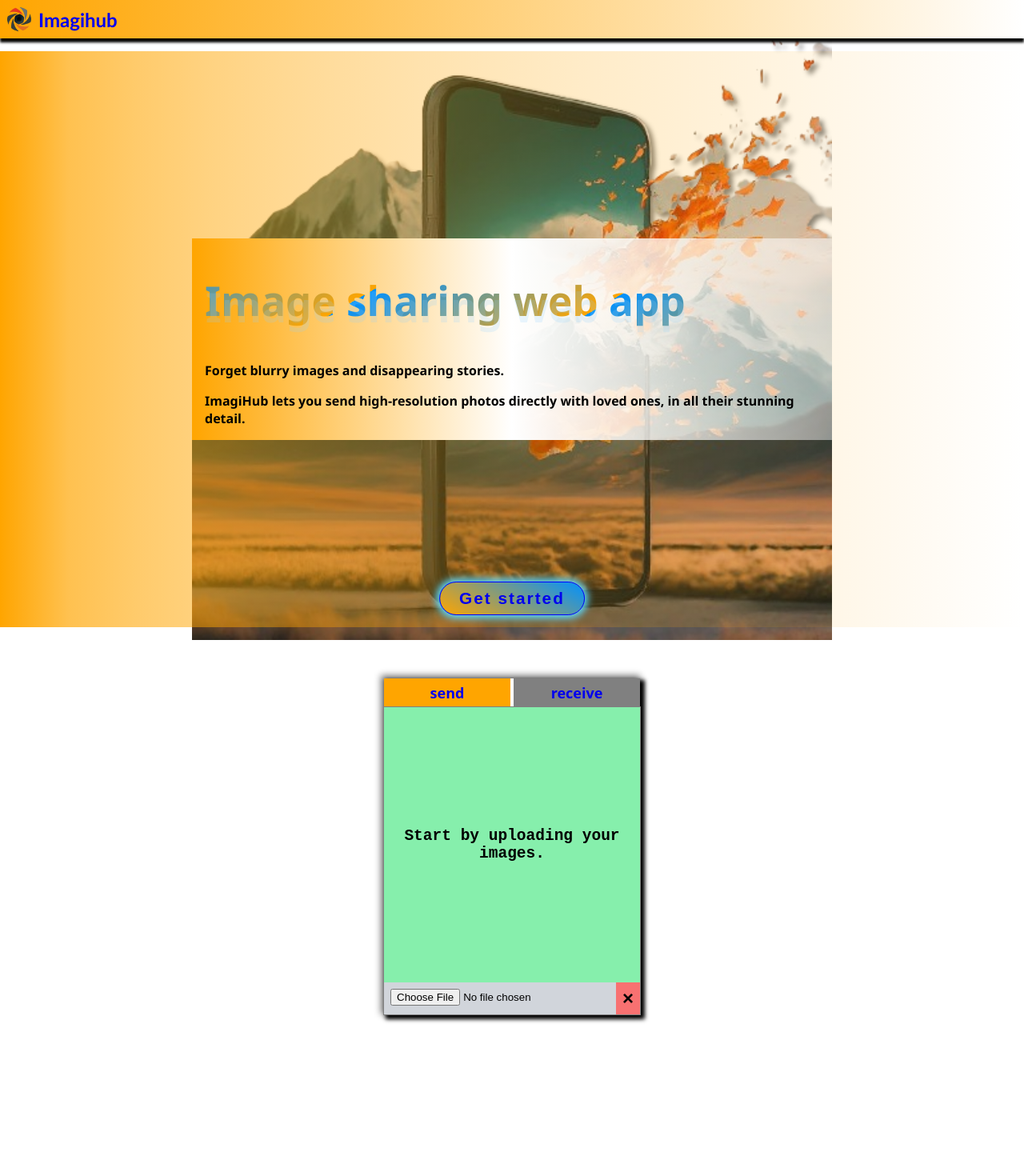
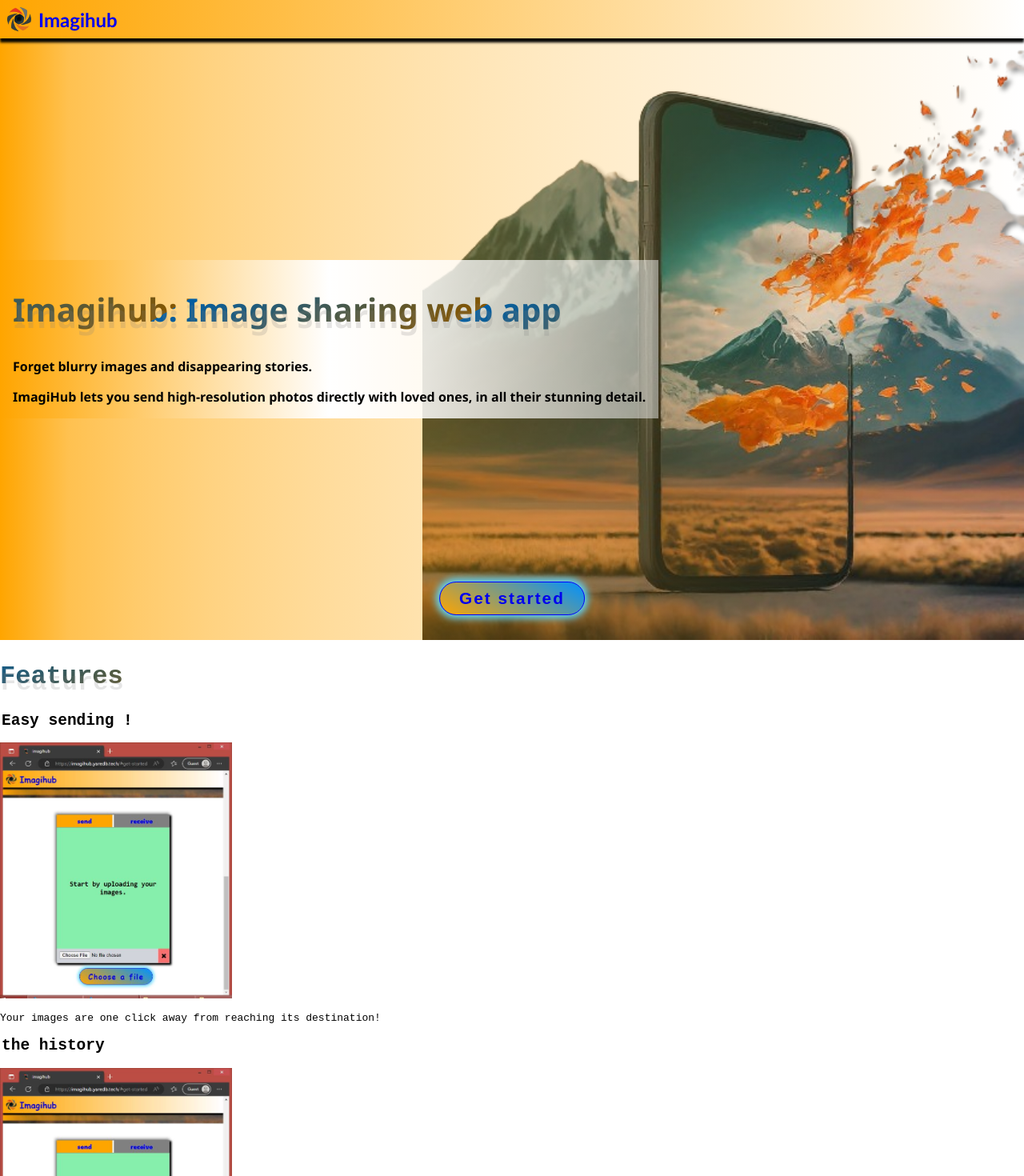
Before and after one commit to yaredybk/imagihub_app, a React (Vite) app: page / in a window 1280 px wide. Shown: the top 1470 px of the page at 80% size. Before the commit the page ends 1356 px from the top, so only its background shows below. Built offline with nearby package versions, Linux system fonts and the light colour scheme.

Commit message:
landing page progress

```diff
--- a/index.css
+++ b/index.css
@@ -4,6 +4,8 @@ body {
     margin: 0;
     --c1: orange;
     --c2: rgb(0, 145, 255);
+    --c1-d: rgb(133, 86, 0);
+    --c2-d: rgb(0, 94, 165);
     --c3: gray;
     --c3: white;
 }
@@ -19,7 +21,7 @@ header {
     z-index: 20;
 }
 
-header h1 {
+header b {
     font-family: cursive, 'Gill Sans', 'Gill Sans MT', Calibri, 'Trebuchet MS', sans-serif;
     display: flex;
     align-items: center;
@@ -28,30 +30,47 @@ header h1 {
     margin-block: 0.3rem;
     font-size: 1.5rem;
 }
+h1{
+    color:var(--c2);
+    background-image: repeating-linear-gradient(-30deg, var(--c1-d) 8rem, var(--c2-d) 20rem, rgb(160, 160, 160) 3rem);
+    background-clip: text;
+    background-attachment: fixed;
+    color: transparent;
+    text-shadow: 1px 8px rgba(125, 125, 125, 0.2);
+    font-size: 2rem;
+}
+.hero h1{
+    font-size: clamp(1.3rem, 5vw, 2.5rem) ;
+}
 
 header img {
     vertical-align: middle;
     padding-inline: 0.5rem;
 }
-
+section{
+    min-height: calc(100vh - var(--h-header));
+    min-height: calc(100dvh - var(--h-header));
+}
 section.hero {
     font-family: 'Segoe UI', Tahoma, Geneva, Verdana, sans-serif;
     display: flex;
     flex-direction: column;
     justify-content: center;
-    min-height: calc(100vh - var(--h-header));
-    min-height: calc(100dvh - var(--h-header));
-    max-width: 50rem;
+
+    max-width: 80rem;
     margin-inline: auto;
     background-repeat: no-repeat;
     background: url("/images/landing2.png") no-repeat right;
-    background-size: 100% auto;
+    background-size: contain;
+    background-size: auto 100% ;
+    background-attachment: fixed;
+    position:relative;
 }
 
 section.hero::before,
 section.hero::after {
     content: "";
-    height: 90dvh;
+    height: 100%;
     z-index: -1;
     position: absolute;
     left: 0;
@@ -74,17 +93,15 @@ section.hero div {
 }
 
 section.hero h2 {
-    background-image: repeating-linear-gradient(-30deg, var(--c1) 10rem, var(--c2) 20rem, rgb(160, 160, 160) 10rem);
-    background-clip: text;
-    background-attachment: fixed;
-    color: transparent;
-    text-shadow: 1px 8px rgba(144, 211, 255, 0.2);
     font-size: max(3rem, 4vw);
 }
 
 section.hero p {
     font-weight: bolder;
 }
+.screen-shoot{
+    height: 20rem;
+}
 input:invalid{
     background-color: rgba(255, 0, 0, 0.2);
 }
--- a/index.html
+++ b/index.html
@@ -12,10 +12,10 @@
 <body>
 	<header>
 		<a style="text-decoration: none;" href="/">
-			<h1>
+			<b>
 				<img width="32" height="32" src="/favicon.png" alt="favicon">
 				Imagihub
-			</h1>
+			</b>
 		</a>
 
 	</header>
@@ -23,7 +23,7 @@
 		<span>
 		</span>
 		<div>
-			<h2>Image sharing web app</h2>
+			<h1>Imagihub: Image sharing web app</h1>
 			<p>
 				Forget blurry images and disappearing stories.
 			</p>
@@ -31,6 +31,27 @@
 			</p>
 		</div>
 	</section>
+	<section class="feature">
+		<h1>Features</h1>
+		<article>
+			<legend>
+				<h2>Easy sending !</h2>
+			</legend>
+			<img class="screen-shoot" src="/public/images/Capture_send.JPG" alt="sending">
+			<p>
+				Your images are one click away from reaching its destination!
+			</p>
+		</article>
+		<article>
+			<legend>
+				<h2>the history</h2>
+			</legend>
+			<img class="screen-shoot" src="/public/images/Capture_send.JPG" alt="sending">
+			<p>
+				have a look at all your history sent or recived
+			</p>
+		</article>
+	</section>
 	<div id="root"></div>
 	<script type="module" src="/src/main.jsx"></script>
 </body>
--- a/src/App.css
+++ b/src/App.css
@@ -3,8 +3,17 @@
 body {
 	font-family: monospace;
 }
+div#get-started {
+    margin-top: var(--h-header);
+    width: fit-content;
+    margin-inline: auto;
+    padding-inline: 0.2rem;
+    width: min(40rem, 98%);
+    margin-bottom: 3rem;
+    box-shadow: 4px 4px 5px 2px black, -2px -2px 8px 2px gray;
+}
 div.image-container {
-    width: min(20rem, 100%);
+    width: min(40rem, 100%);
     height: min(80vh, 24rem);
     outline: gray 1px solid;
     box-sizing: border-box;
@@ -29,3 +38,9 @@ div.image-container img {
     overflow: hidden;
     object-fit: contain;
 }
+div.test{
+    background-image: repeating-linear-gradient(-30deg, var(--c1) 1rem, var(--c2) 2rem, rgb(160, 160, 160) 0.5rem);
+    /* background-size: 20% 20%; */
+    background-repeat: repeat;
+height: 80vh;
+}
--- a/src/App.jsx
+++ b/src/App.jsx
@@ -50,6 +50,7 @@ function App() {
                     </Routes>
                 </div>
             </div>
+            <div className="test"></div>
         </HeroContext.Provider>
     );
 }
--- a/src/components/herobtn.css
+++ b/src/components/herobtn.css
@@ -26,11 +26,3 @@ a.get-started:focus-visible {
     outline-width: 2px;
     transition: outline-offset ease 200ms;
 }
-div#get-started {
-    margin-top: var(--h-header);
-    width: fit-content;
-    margin-inline: auto;
-    width: min(20rem, 100%);
-    margin-bottom: 3rem;
-    box-shadow: 4px 4px 5px 2px black, -2px -2px 8px 2px gray;
-}
```
Also changed, not shown: public/images/Capture_send.JPG (added).
